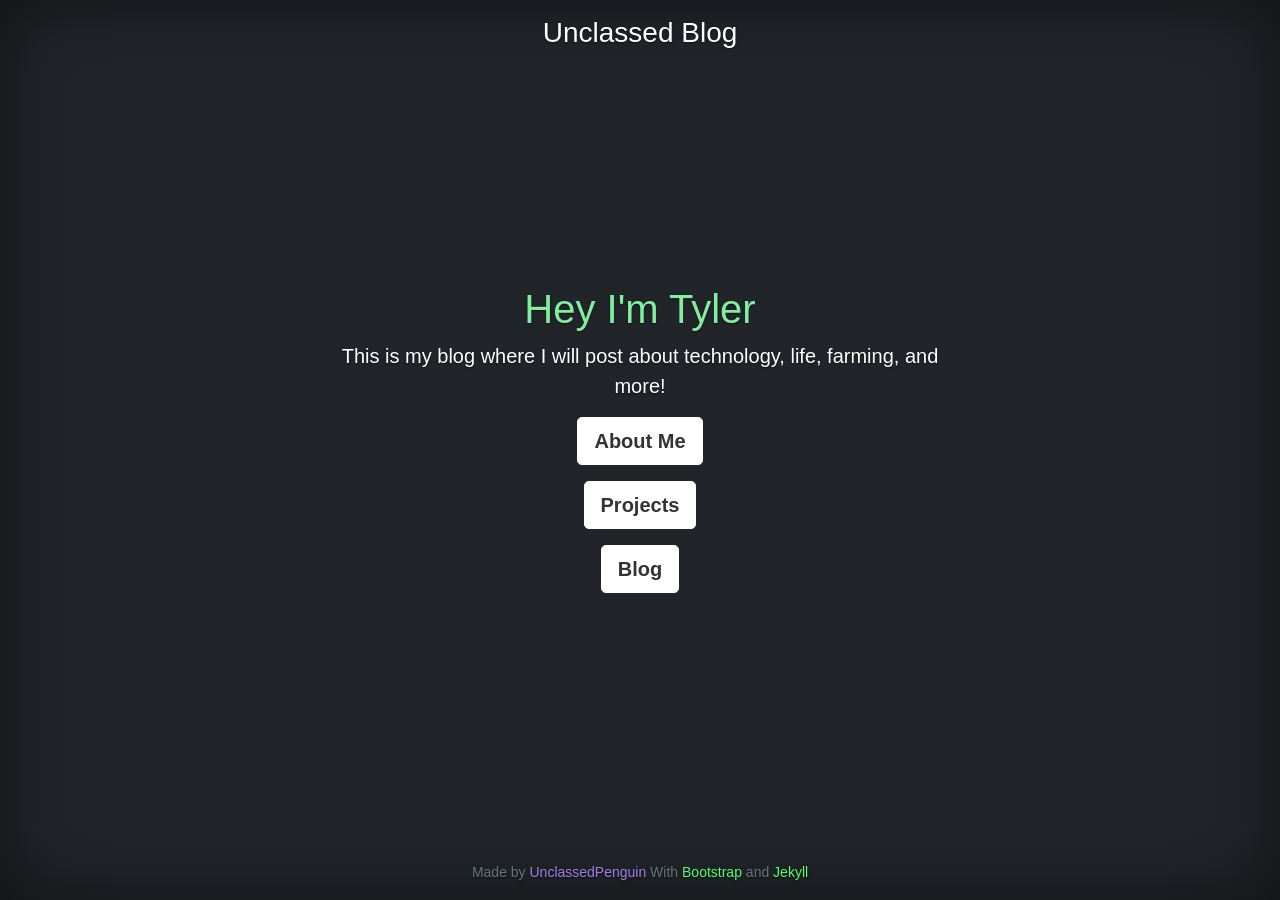
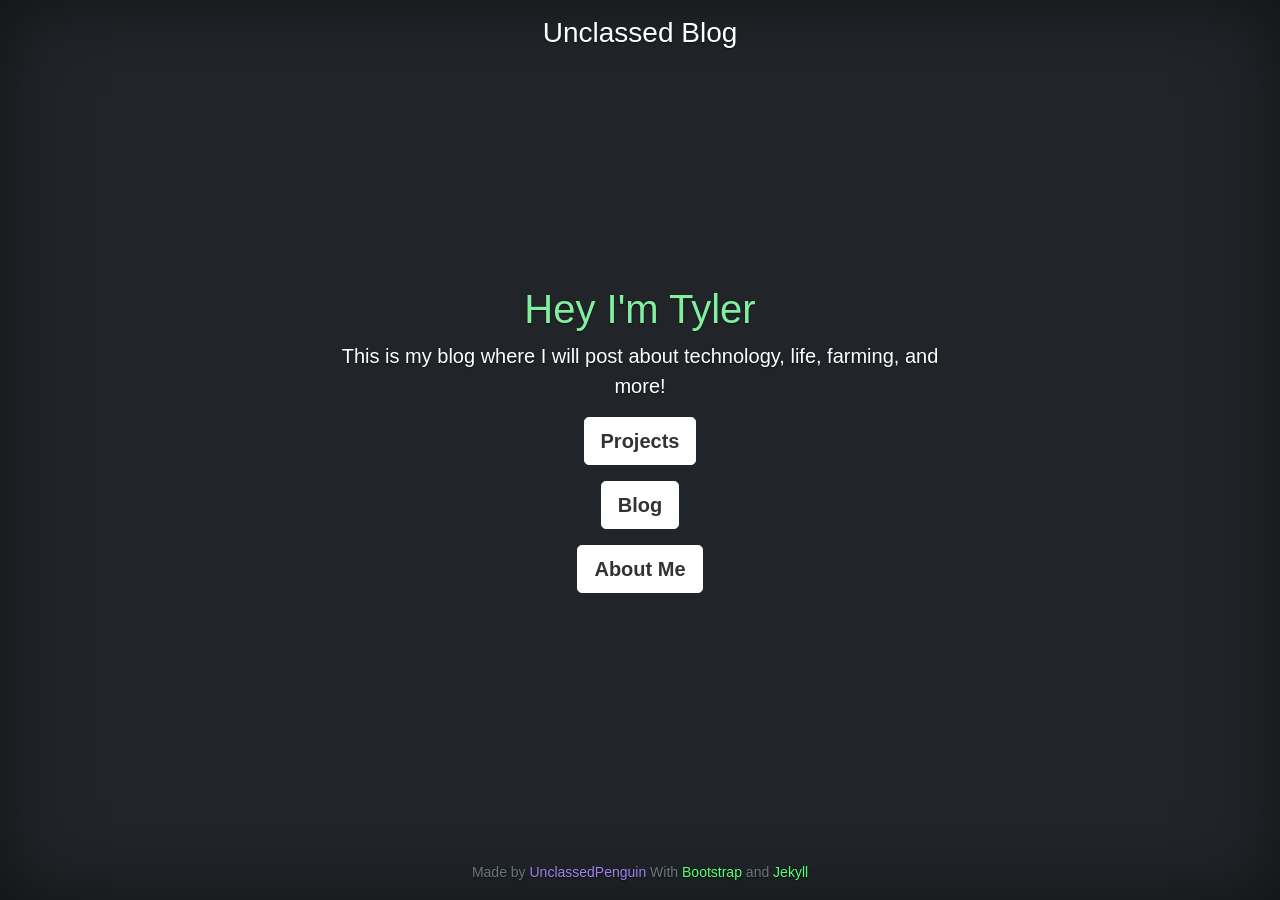
Before and after one commit to UnclassedPenguin/unclassedpenguin.github.io, a Jekyll site: the page built from index.html, in a window 1280 px wide. Built offline with Jekyll 4.4.1, drawn with Linux system fonts in a browser that asks for light colours.

Commit message:
change order of buttons on cover page

```diff
--- a/_layouts/cover.html
+++ b/_layouts/cover.html
@@ -49,13 +49,13 @@
           <p class="lead">{{ site.coversub }}</p>
 
           <p class="lead">
-          <a href="{{ site.baseurl }}/about/" class="btn btn-lg btn-secondary fw-bold border-white bg-white">About Me</a>
-          </p>
-          <p class="lead">
           <a href="{{ site.baseurl }}/projects/" class="btn btn-lg btn-secondary fw-bold border-white bg-white">Projects</a>
           </p>
           <p class="lead">
           <a href="{{ site.baseurl }}/blog/" class="btn btn-lg btn-secondary fw-bold border-white bg-white">Blog</a>
+          </p>
+          <p class="lead">
+          <a href="{{ site.baseurl }}/about/" class="btn btn-lg btn-secondary fw-bold border-white bg-white">About Me</a>
           </p>
 
         </main>
```
